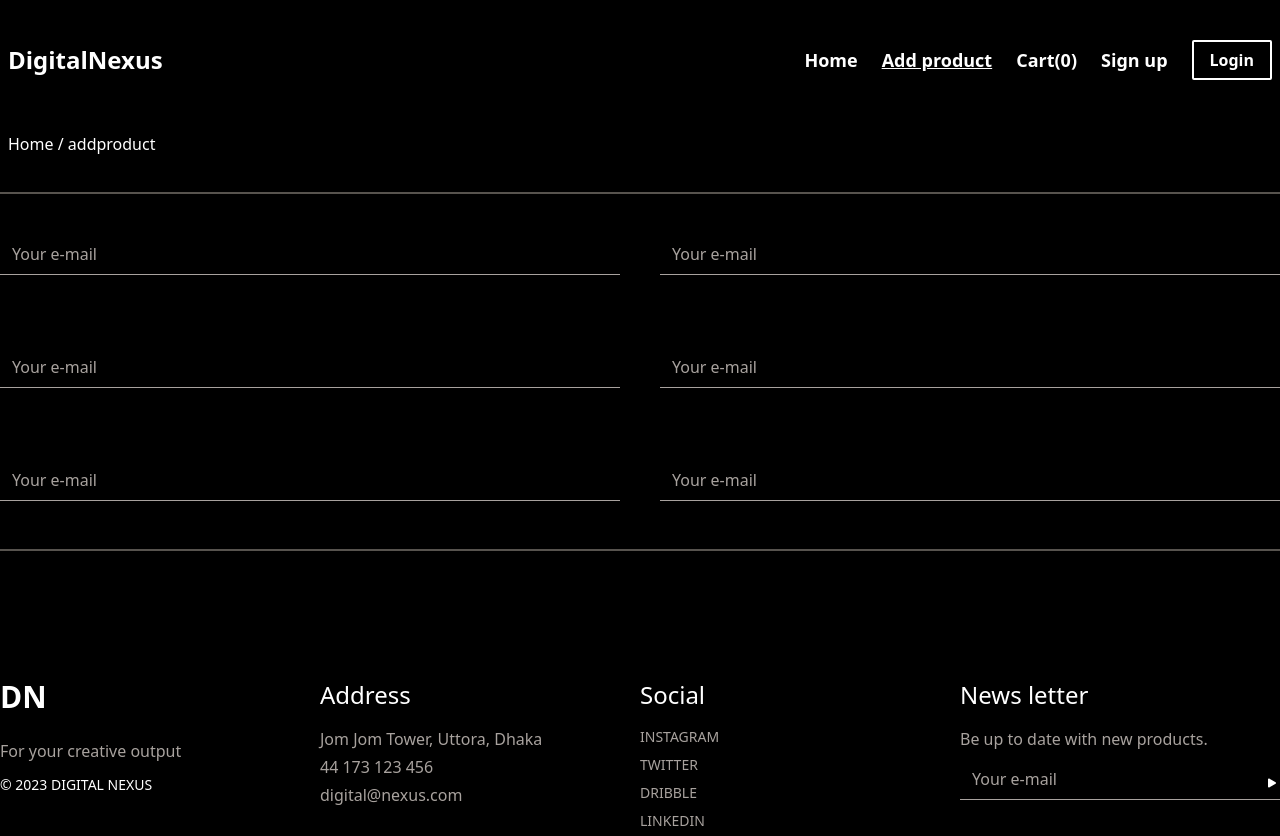
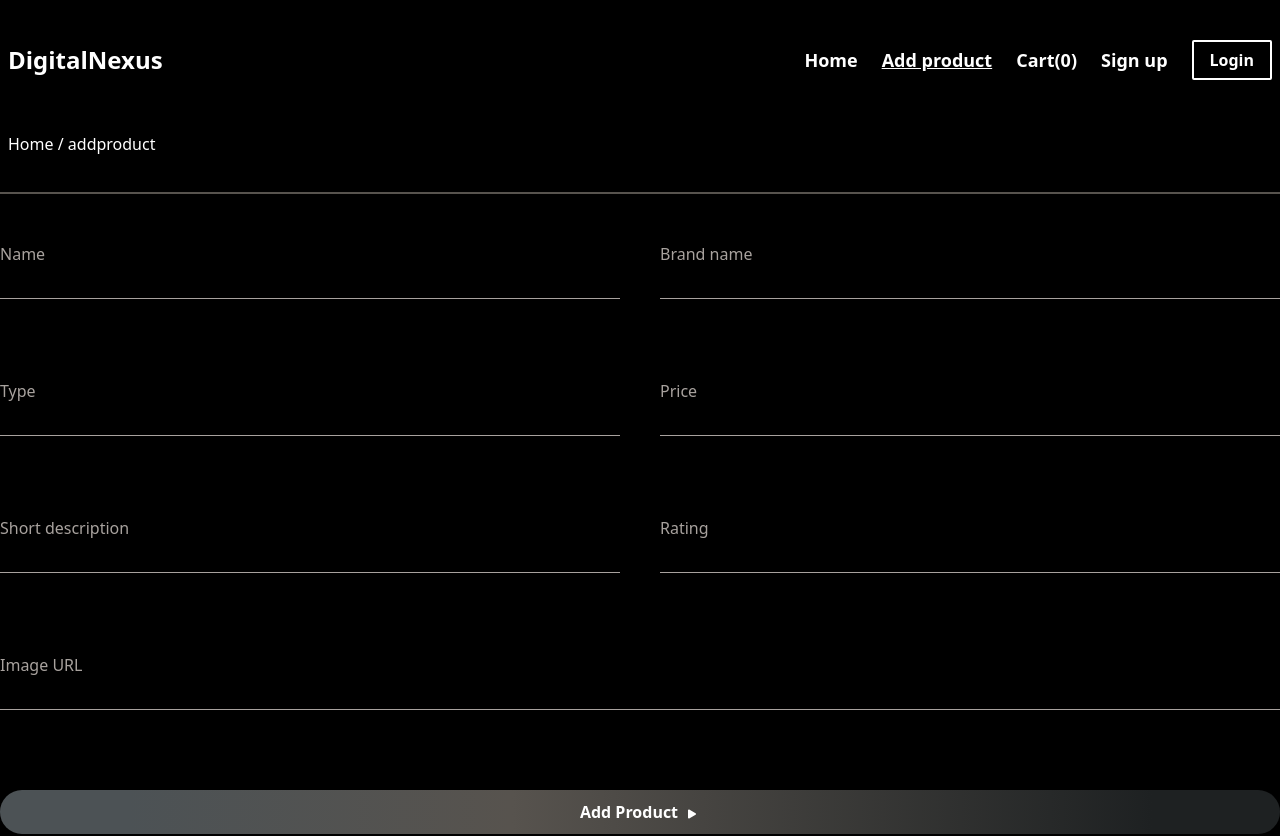
Before and after one commit to IsaT10/digital-nexus, a React (Vite) app: page /addproduct in a window 1280 px wide. Shown: the top 836 px of the page. Built offline with nearby package versions, Linux system fonts and the light colour scheme; no server answers.

Commit message:
add product page complete

```diff
--- a/src/components/Button.jsx
+++ b/src/components/Button.jsx
@@ -3,7 +3,7 @@ import { BsFillPlayFill } from "react-icons/bs";
 
 const Button = ({ children }) => {
   return (
-    <button className="bg-gradient-to-r from-secondary-color from-10% via-stone-600 via-40%  to-primary-color to-90% font-semibold px-3 py-2 md:px-5 rounded-full hover:scale-x-105 duration-300 md:py-3 flex items-center gap-1.5 leading-4">
+    <button className="bg-gradient-to-r from-secondary-color from-10% via-stone-600 via-40%  to-primary-color to-90% font-semibold px-3 py-2 md:px-5 rounded-full hover:scale-x-105 duration-300 md:py-3 flex justify-center items-center gap-1.5 leading-4 text-center">
       <span>{children}</span>
       <BsFillPlayFill className="mt-1" />
     </button>
--- a/src/pages/AddProduct/AddProduct.jsx
+++ b/src/pages/AddProduct/AddProduct.jsx
@@ -1,82 +1,127 @@
 import { useState } from "react";
 import DescribeRoute from "../../components/DescribeRoute/DescribeRoute";
+import Button from "../../components/Button";
 
 const AddProduct = () => {
-  const [toggleLabel, setToogleLabel] = useState(false);
   const [productInfo, setProductInfo] = useState({
     name: "",
-    email: "",
-    password: "",
-    confirmPassword: "",
+    brandName: "",
+    type: "",
+    price: "",
+    shortDescription: "",
+    rating: "",
+    image: "",
   });
 
-  const handleNameChange = (e) => {
-    setProductInfo({ ...productInfo, name: e.target.value });
-
-    handleToogle.call(productInfo);
+  const handleSubmit = (e) => {
+    e.preventDefault();
+    const product = { ...productInfo };
+    console.log(product);
   };
-  const handleToogle = () => {
-    // if (productInfo.name.length === 0) {
-    //   setToogleLabel(true);
-    // } else if (productInfo.name.length > 0) {
-    //   setToogleLabel(true);
-    // }
-    console.log(productInfo.name);
-    console.log(productInfo.name.length);
-  };
-
-  //   console.log(productInfo.name.length);
 
   return (
     <div className="my-5 md:mt-10">
       <DescribeRoute>addproduct</DescribeRoute>
       <div className="border-t-2 border-stone-600">
-        <form className="max-w-7xl xl:mx-auto mx-10  my-12 flex flex-col gap-20">
+        <form
+          onSubmit={handleSubmit}
+          className="max-w-7xl xl:mx-auto mx-10  my-12 flex flex-col gap-20"
+        >
           <div className="flex gap-10">
             <div className="w-1/2">
-              {toggleLabel ? <label>ssd</label> : ""}
+              <label className="text-stone-400">Name</label>
+
               <input
-                className="bg-black border-b-[1px] border-stone-400 outline-none w-full pb-2 text-stone-200 pl-3 placeholder:text-stone-400"
+                className="bg-black border-b-[1px] border-stone-400 outline-none w-full pb-2 text-stone-300  placeholder:text-stone-400 placeholder:pl-3"
                 type="text"
                 value={productInfo.name}
-                onKeyDown={handleNameChange}
-                placeholder="Your e-mail"
+                onChange={(e) => {
+                  setProductInfo({ ...productInfo, name: e.target.value });
+                }}
+                //
               />
             </div>
             <div className="w-1/2">
-              {toggleLabel ? <label>ssd</label> : ""}
+              <label className="text-stone-400">Brand name</label>
 
               <input
-                className="bg-black border-b-[1px] border-stone-400 outline-none w-full pb-2 text-stone-200 pl-3 placeholder:text-stone-400"
+                className="bg-black border-b-[1px] border-stone-400 outline-none w-full pb-2 text-stone-300  placeholder:text-stone-400 placeholder:pl-3"
                 type="text"
-                placeholder="Your e-mail"
+                value={productInfo.brandName}
+                onChange={(e) => {
+                  setProductInfo({ ...productInfo, brandName: e.target.value });
+                }}
               />
             </div>
           </div>
           <div className="flex gap-10">
+            <div className="w-1/2">
+              <label className="text-stone-400">Type</label>
+              <input
+                className="bg-black border-b-[1px] border-stone-400 outline-none w-full pb-2 text-stone-300  placeholder:text-stone-400 placeholder:pl-3"
+                type="text"
+                value={productInfo.type}
+                onChange={(e) => {
+                  setProductInfo({ ...productInfo, type: e.target.value });
+                }}
+              />
+            </div>
+            <div className="w-1/2">
+              <label className="text-stone-400">Price</label>
+
+              <input
+                className="bg-black border-b-[1px] border-stone-400 outline-none w-full pb-2 text-stone-300  placeholder:text-stone-400 placeholder:pl-3"
+                value={productInfo.price}
+                onChange={(e) => {
+                  setProductInfo({ ...productInfo, price: e.target.value });
+                }}
+                type="text"
+              />
+            </div>
+          </div>
+          <div className="flex gap-10">
+            <div className="w-1/2">
+              <label className="text-stone-400">Short description</label>
+              <input
+                className="bg-black border-b-[1px] border-stone-400 outline-none w-full pb-2 text-stone-300  placeholder:text-stone-400 placeholder:pl-3"
+                type="text"
+                value={productInfo.shortDescription}
+                onChange={(e) => {
+                  setProductInfo({
+                    ...productInfo,
+                    shortDescription: e.target.value,
+                  });
+                }}
+              />
+            </div>
+            <div className="w-1/2">
+              <label className="text-stone-400">Rating</label>
+
+              <input
+                className="bg-black border-b-[1px] border-stone-400 outline-none w-full pb-2 text-stone-300  placeholder:text-stone-400 placeholder:pl-3"
+                value={productInfo.rating}
+                onChange={(e) => {
+                  setProductInfo({ ...productInfo, rating: e.target.value });
+                }}
+                type="text"
+              />
+            </div>
+          </div>
+          <div className="w-full">
+            <label className="text-stone-400">Image URL</label>
             <input
-              className="bg-black border-b-[1px] border-stone-400 outline-none w-full pb-2 text-stone-200 pl-3 placeholder:text-stone-400"
+              className="bg-black border-b-[1px] border-stone-400 outline-none w-full pb-2 text-stone-300  placeholder:text-stone-400 placeholder:pl-3"
               type="text"
-              placeholder="Your e-mail"
-            />
-            <input
-              className="bg-black border-b-[1px] border-stone-400 outline-none w-full pb-2 text-stone-200 pl-3 placeholder:text-stone-400"
-              type="text"
-              placeholder="Your e-mail"
+              value={productInfo.image}
+              onChange={(e) => {
+                setProductInfo({
+                  ...productInfo,
+                  image: e.target.value,
+                });
+              }}
             />
           </div>
-          <div className="flex gap-10">
-            <input
-              className="bg-black border-b-[1px] border-stone-400 outline-none w-full pb-2 text-stone-200 pl-3 placeholder:text-stone-400"
-              type="text"
-              placeholder="Your e-mail"
-            />
-            <input
-              className="bg-black border-b-[1px] border-stone-400 outline-none w-full pb-2 text-stone-200 pl-3 placeholder:text-stone-400"
-              type="text"
-              placeholder="Your e-mail"
-            />
-          </div>
+          <Button>Add Product</Button>
         </form>
       </div>
     </div>
```
